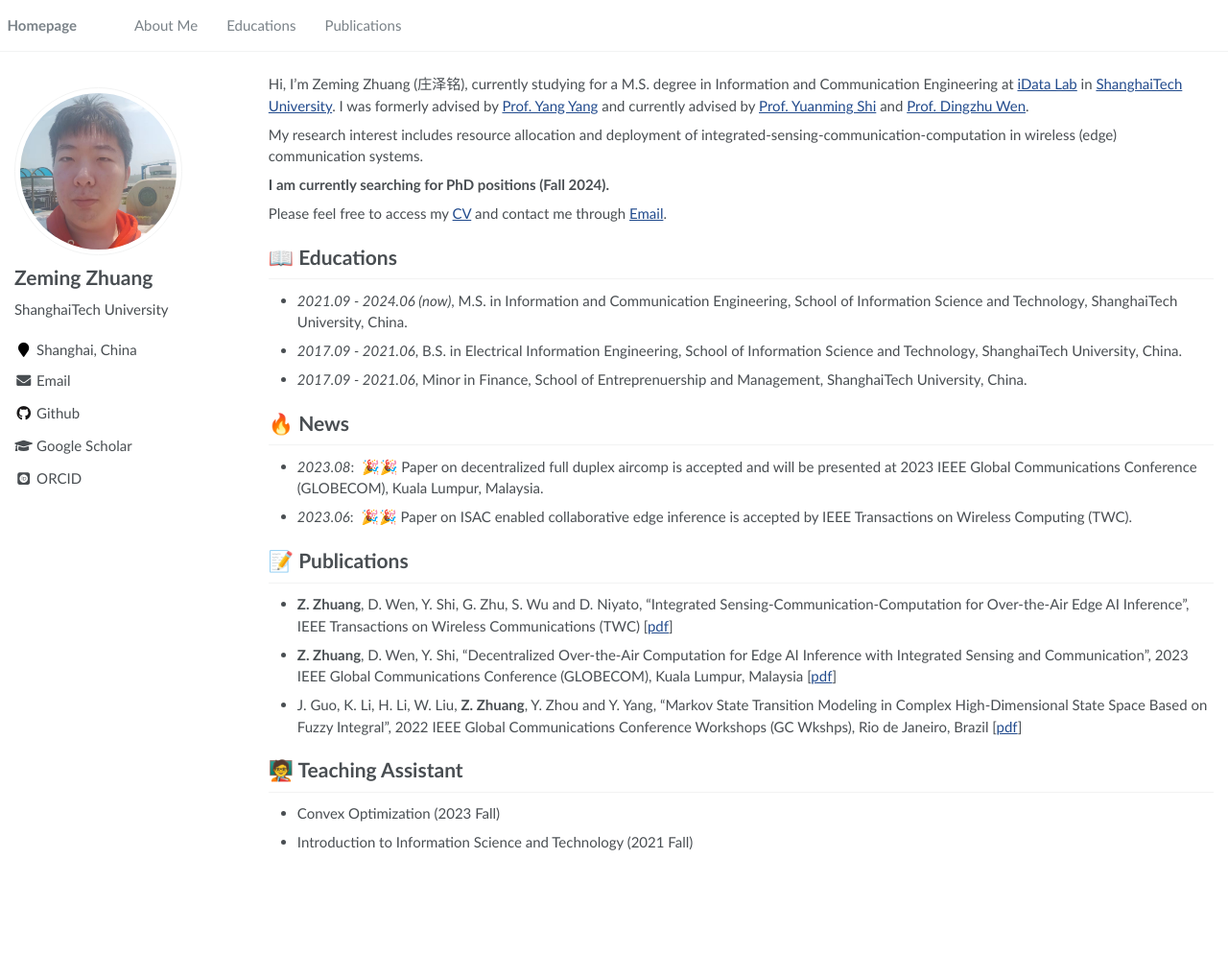
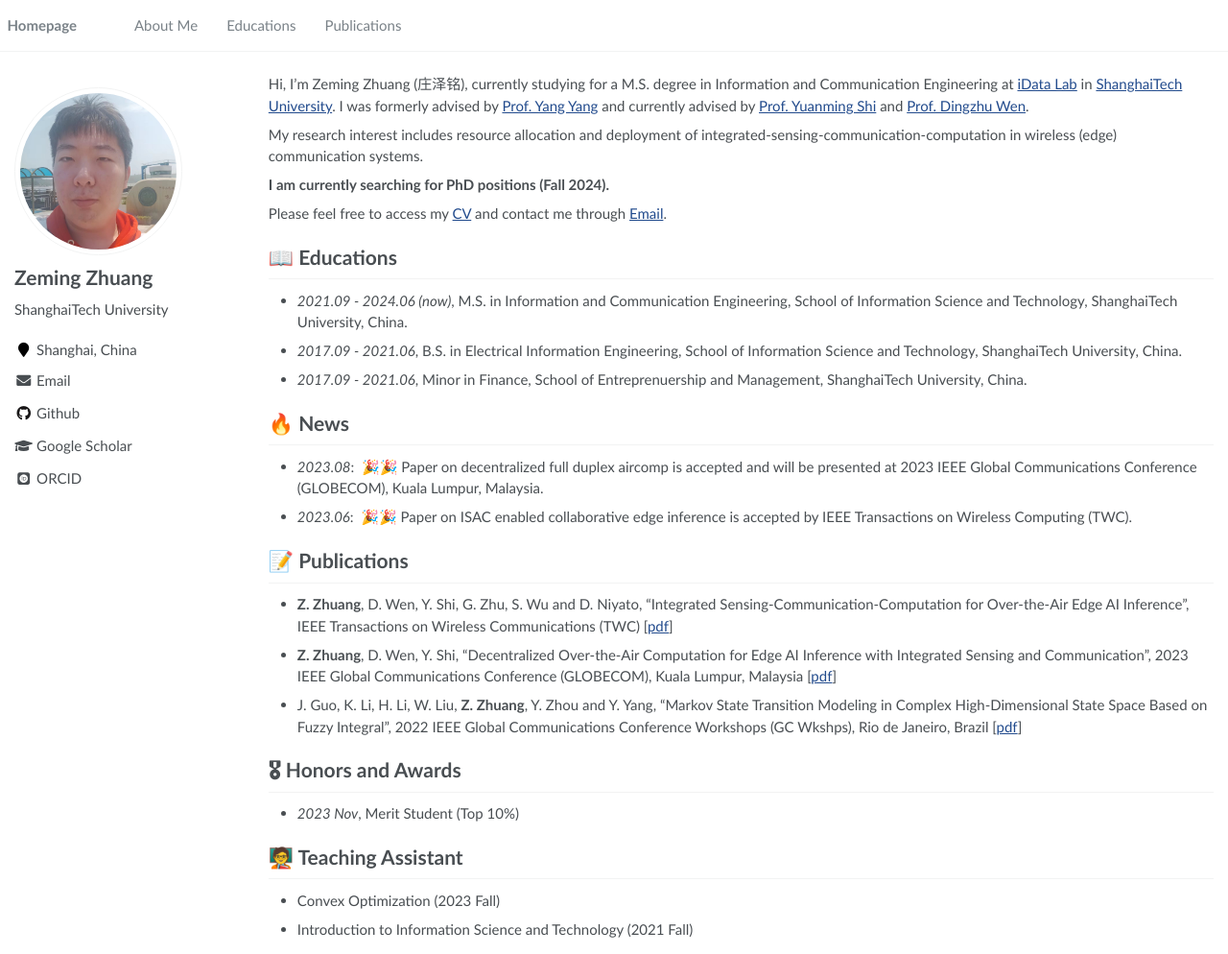
Before and after one commit to RayeRen/acad-homepage.github.io, a Jekyll site: the page built from _pages/about.md, in a window 1280 px wide and 994 px high. Shown: the whole window at 96% size. Built offline with Jekyll 4.4.1, drawn with Linux system fonts in a browser that asks for light colours; some web fonts are replaced; some of the changed lines change nothing that is shown.

Commit message:
Add Honors

```diff
--- a/_pages/about.md
+++ b/_pages/about.md
@@ -52,9 +52,8 @@ Please feel free to access my [CV](https://www.xxcpeter.tech/assets/cv-en.pdf) a
 - **Z. Zhuang**, D. Wen, Y. Shi, "Decentralized Over-the-Air Computation for Edge AI Inference with Integrated Sensing and Communication", 2023 IEEE Global Communications Conference (GLOBECOM), Kuala Lumpur, Malaysia \[[pdf](https://www.xxcpeter.tech/assets/pubs/GC23_Decentralize_FD_EdgeAI.pdf)\]
 - J. Guo, K. Li, H. Li, W. Liu, **Z. Zhuang**, Y. Zhou and Y. Yang, "Markov State Transition Modeling in Complex High-Dimensional State Space Based on Fuzzy Integral", 2022 IEEE Global Communications Conference Workshops (GC Wkshps), Rio de Janeiro, Brazil \[[pdf](https://www.xxcpeter.tech/assets/pubs/GCWSP22_Markov_State_Transition_Modeling.pdf)\]
 
-<!-- # 🎖 Honors and Awards
-- *2021.10* Lorem ipsum dolor sit amet, consectetur adipiscing elit. Vivamus ornare aliquet ipsum, ac tempus justo dapibus sit amet.
-- *2021.09* Lorem ipsum dolor sit amet, consectetur adipiscing elit. Vivamus ornare aliquet ipsum, ac tempus justo dapibus sit amet.  -->
+# 🎖 Honors and Awards
+- *2023 Nov*, Merit Student (Top 10%)
 
 # 🧑‍🏫 Teaching Assistant
 - Convex Optimization (2023 Fall)
```
